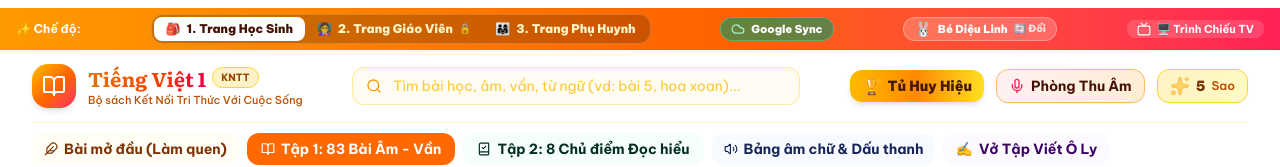
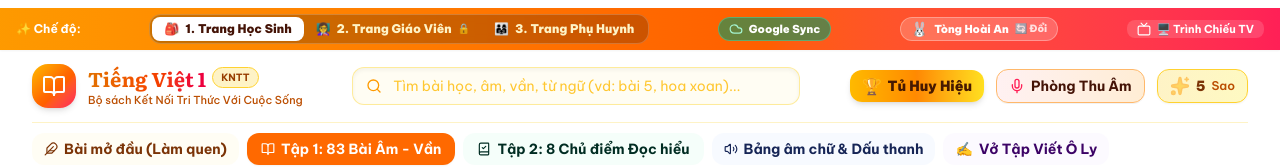
Before and after one commit to hienlinhthxn-del/H-c-Ti-ng-Vi-t-1-A2, a React (Vite) app: page / in a window 1280 px wide. Shown: the top 167 px of the page. Built offline with nearby package versions, Linux system fonts and the light colour scheme.

Commit message:
feat: update classroom data and add search functionality
- Bumped storage keys to v2 to refresh class/user data.
- Updated class roster with specific student information.
- Added search capability to UserProfileModal for better filtering.

```diff
--- a/src/components/UserProfileModal.tsx
+++ b/src/components/UserProfileModal.tsx
@@ -15,7 +15,8 @@ import {
   ShieldCheck,
   RotateCcw,
   CheckCircle2,
-  AlertCircle
+  AlertCircle,
+  Search
 } from 'lucide-react';
 import { AppUserProfile, UserRole } from '../types';
 import { userProfileService, AVATAR_OPTIONS } from '../services/userProfileService';
@@ -36,6 +37,7 @@ export const UserProfileModal: React.FC<UserProfileModalProps> = ({
   const [activeUser, setActiveUser] = useState<AppUserProfile>(userProfileService.getActiveUser());
   const [activeTab, setActiveTab] = useState<'profiles' | 'add_new' | 'sync'>('profiles');
   const [roleFilter, setRoleFilter] = useState<'all' | 'student' | 'teacher' | 'parent'>('all');
+  const [searchQuery, setSearchQuery] = useState('');
 
   // New user form state
   const [newName, setNewName] = useState('');
@@ -145,8 +147,15 @@ export const UserProfileModal: React.FC<UserProfileModalProps> = ({
   };
 
   const filteredUsers = users.filter(u => {
-    if (roleFilter === 'all') return true;
-    return u.role === roleFilter;
+    if (roleFilter !== 'all' && u.role !== roleFilter) return false;
+    if (searchQuery.trim()) {
+      const q = searchQuery.toLowerCase().trim();
+      const matchName = u.name.toLowerCase().includes(q);
+      const matchCode = u.studentCode?.toLowerCase().includes(q);
+      const matchClass = u.classroom?.toLowerCase().includes(q);
+      return matchName || matchCode || matchClass;
+    }
+    return true;
   });
 
   return (
@@ -169,7 +178,7 @@ export const UserProfileModal: React.FC<UserProfileModalProps> = ({
             </div>
             <div>
               <div className="flex items-center gap-2">
-                <h2 className="text-lg sm:text-xl font-black">Hệ Thống Đa Người Dùng</h2>
+                <h2 className="text-lg sm:text-xl font-black">Danh Sách Học Sinh & Người Dùng</h2>
                 <span className="bg-white/25 px-2 py-0.5 rounded-full text-[11px] font-bold">
                   {users.length} Hồ sơ
                 </span>
@@ -201,7 +210,7 @@ export const UserProfileModal: React.FC<UserProfileModalProps> = ({
             }`}
           >
             <Users className="w-4 h-4" />
-            <span>Danh Sách Người Dùng</span>
+            <span>Danh Sách Lớp ({users.filter(u => u.role === 'student').length} HS)</span>
           </button>
 
           <button
@@ -214,7 +223,7 @@ export const UserProfileModal: React.FC<UserProfileModalProps> = ({
             }`}
           >
             <UserPlus className="w-4 h-4" />
-            <span>Thêm Hồ Sơ Mới</span>
+            <span>Thêm Học Sinh Mới</span>
           </button>
 
           <button
@@ -235,13 +244,34 @@ export const UserProfileModal: React.FC<UserProfileModalProps> = ({
         {activeTab === 'profiles' && (
           <div className="p-4 sm:p-6 overflow-y-auto flex-1 space-y-4">
 
+            {/* Search Bar */}
+            <div className="relative">
+              <Search className="w-4 h-4 text-slate-400 absolute left-3.5 top-1/2 -translate-y-1/2" />
+              <input
+                id="search-user-profile-input"
+                type="text"
+                value={searchQuery}
+                onChange={(e) => setSearchQuery(e.target.value)}
+                placeholder="🔍 Tìm nhanh theo tên học sinh (vd: Hoài An, Phương Anh, Diệp, Phúc...)"
+                className="w-full pl-10 pr-9 py-2.5 bg-slate-50 border border-slate-200 focus:border-amber-500 focus:bg-white rounded-2xl text-xs sm:text-sm font-medium transition-all outline-none"
+              />
+              {searchQuery && (
+                <button
+                  onClick={() => setSearchQuery('')}
+                  className="absolute right-3 top-1/2 -translate-y-1/2 text-slate-400 hover:text-slate-600 text-xs"
+                >
+                  ✕
+                </button>
+              )}
+            </div>
+
             {/* Filter by Role */}
             <div className="flex items-center justify-between gap-2 flex-wrap pb-2 border-b border-slate-100">
-              <div className="flex items-center gap-1.5">
-                <span className="text-xs font-bold text-slate-600">Lọc theo:</span>
+              <div className="flex items-center gap-1.5 flex-wrap">
+                <span className="text-xs font-bold text-slate-600">Lọc:</span>
                 {[
                   { id: 'all', label: 'Tất cả' },
-                  { id: 'student', label: '🎒 Học sinh' },
+                  { id: 'student', label: `🎒 Học sinh (${users.filter(u => u.role === 'student').length})` },
                   { id: 'teacher', label: '👩‍🏫 Giáo viên' },
                   { id: 'parent', label: '👨‍👩‍👧 Phụ huynh' }
                 ].map((f) => (
@@ -260,7 +290,7 @@ export const UserProfileModal: React.FC<UserProfileModalProps> = ({
               </div>
 
               <span className="text-xs text-slate-500 font-medium">
-                {filteredUsers.length} người
+                Tìm thấy: <span className="font-bold text-amber-700">{filteredUsers.length}</span> hồ sơ
               </span>
             </div>
 
--- a/src/services/classAnalyticsService.ts
+++ b/src/services/classAnalyticsService.ts
@@ -6,55 +6,54 @@ import {
   StudentStatus
 } from '../types';
 
-const CLASSES_STORAGE_KEY = 'tiengviet1_classes_list_v1';
-const STUDENTS_STORAGE_KEY = 'tiengviet1_students_roster_v1';
-const CURRENT_CLASS_KEY = 'tiengviet1_current_class_id_v1';
+const CLASSES_STORAGE_KEY = 'tiengviet1_classes_list_v2';
+const STUDENTS_STORAGE_KEY = 'tiengviet1_students_roster_v2';
+const CURRENT_CLASS_KEY = 'tiengviet1_current_class_id_v2';
 
 // Initial Sample Classes
 const DEFAULT_CLASSES: ClassRoom[] = [
   {
     id: 'lop-1a1',
-    name: 'Lớp 1A1',
+    name: 'Lớp 1A',
     grade: 'Khối 1',
     schoolYear: '2024 - 2025',
-    homeroomTeacher: 'Cô Nguyễn Thị Lan',
-    totalStudents: 18,
-    currentTargetLesson: 45
-  },
-  {
-    id: 'lop-1a2',
-    name: 'Lớp 1A2',
-    grade: 'Khối 1',
-    schoolYear: '2024 - 2025',
-    homeroomTeacher: 'Cô Trần Hải Yến',
-    totalStudents: 16,
-    currentTargetLesson: 42
+    homeroomTeacher: 'Cô Mai Linh',
+    totalStudents: 28,
+    currentTargetLesson: 35
   }
 ];
 
-// Generate realistic default student roster with varied progress for demo/real classroom usage
+// Generate 28 students roster matching the official class image
 const generateDefaultStudents = (): StudentProfile[] => {
-  const avatars = ['👦', '👧', '🧒', '👶'];
-
   const studentNames = [
-    { code: 'HS01', name: 'Nguyễn Gia Bảo', gender: 'male', status: 'excellent', lessonsCount: 46, recs: 14, writes: 32, stars: 138, note: 'Đọc to, rõ ràng, phát âm chuẩn các âm khó gi/d, tr/ch.' },
-    { code: 'HS02', name: 'Trần Bảo Anh', gender: 'female', status: 'excellent', lessonsCount: 45, recs: 15, writes: 35, stars: 142, note: 'Giọng đọc truyền cảm, ngắt nghỉ đúng dấu câu, viết chữ đều nét.' },
-    { code: 'HS03', name: 'Lê Minh Khang', gender: 'male', status: 'good', lessonsCount: 42, recs: 11, writes: 28, stars: 118, note: 'Chăm chỉ luyện đọc, cần rèn thêm vần uy/uya.' },
-    { code: 'HS04', name: 'Phạm Ngọc Mai', gender: 'female', status: 'excellent', lessonsCount: 48, recs: 18, writes: 38, stars: 156, note: 'Trạng nguyên nhí của lớp, đọc lưu loát mọi bài thơ văn.' },
-    { code: 'HS05', name: 'Hoàng Đức Anh', gender: 'male', status: 'good', lessonsCount: 39, recs: 8, writes: 24, stars: 102, note: 'Đọc tiến bộ rõ rệt, nét chữ rê bút chưa thật mềm.' },
-    { code: 'HS06', name: 'Vũ Quỳnh Chi', gender: 'female', status: 'good', lessonsCount: 41, recs: 10, writes: 27, stars: 112, note: 'Thuộc bảng chữ cái nhanh, giọng đọc vang và tự tin.' },
-    { code: 'HS07', name: 'Đặng Tuấn Kiệt', gender: 'male', status: 'needs_support', lessonsCount: 22, recs: 4, writes: 12, stars: 58, note: 'Hay nhầm lẫn dấu hỏi/ngã và âm s/x. Cần kèm thêm 15p sau giờ học.' },
-    { code: 'HS08', name: 'Bùi Thảo Linh', gender: 'female', status: 'good', lessonsCount: 40, recs: 9, writes: 29, stars: 115, note: 'Đọc tốt phần từ ngữ ứng dụng, chữ viết sạch sẽ.' },
-    { code: 'HS09', name: 'Ngô Quang Huy', gender: 'male', status: 'average', lessonsCount: 32, recs: 6, writes: 18, stars: 84, note: 'Đọc còn hơi chậm, cần luyện ghép vần có âm đệm o/u.' },
-    { code: 'HS10', name: 'Đỗ Hà My', gender: 'female', status: 'excellent', lessonsCount: 44, recs: 12, writes: 31, stars: 130, note: 'Phát âm chuẩn âm đầu và thanh điệu, tích cực phát biểu.' },
-    { code: 'HS11', name: 'Dương Tiến Dũng', gender: 'male', status: 'needs_support', lessonsCount: 19, recs: 3, writes: 10, stars: 49, note: 'Chưa vững vần đôi iê/yê, ươ, uô. Cần hỗ trợ thẻ từ tại nhà.' },
-    { code: 'HS12', name: 'Lý Kim Ngân', gender: 'female', status: 'good', lessonsCount: 38, recs: 8, writes: 26, stars: 105, note: 'Đọc trôi chảy các bài văn ngắn, ngoan ngoãn.' },
-    { code: 'HS13', name: 'Trịnh Đình Trọng', gender: 'male', status: 'average', lessonsCount: 30, recs: 5, writes: 16, stars: 76, note: 'Cần chú ý tư thế ngồi viết và cách cầm bút 3 ngón.' },
-    { code: 'HS14', name: 'Võ Phương Linh', gender: 'female', status: 'excellent', lessonsCount: 43, recs: 13, writes: 33, stars: 135, note: 'Giọng đọc ngọt ngào, đọc thơ có ngữ điệu diễn cảm.' },
-    { code: 'HS15', name: 'Mai Văn Hùng', gender: 'male', status: 'good', lessonsCount: 37, recs: 7, writes: 23, stars: 98, note: 'Đọc to dõng dạc, cần lưu ý ngắt giọng ở dấu phẩy.' },
-    { code: 'HS16', name: 'Chu Thu Trang', gender: 'female', status: 'good', lessonsCount: 39, recs: 8, writes: 25, stars: 108, note: 'Nhớ bài lâu, hoàn thành đầy đủ bài tập cô giao.' },
-    { code: 'HS17', name: 'Phan Quốc Bảo', gender: 'male', status: 'average', lessonsCount: 28, recs: 4, writes: 14, stars: 70, note: 'Đọc câu dài còn ngắt quãng, đang cải thiện tốt.' },
-    { code: 'HS18', name: 'Lương Ánh Tuyết', gender: 'female', status: 'good', lessonsCount: 41, recs: 11, writes: 30, stars: 122, note: 'Nắm chắc cấu tạo tiếng và mô hình đánh vần KNTT.' }
+    { code: 'HS01', name: 'Tòng Hoài An', gender: 'male', status: 'excellent', lessonsCount: 32, recs: 10, writes: 24, stars: 96, note: 'Đọc to, rõ ràng, phát âm tốt.' },
+    { code: 'HS02', name: 'Lò Huyền Anh', gender: 'female', status: 'excellent', lessonsCount: 30, recs: 12, writes: 25, stars: 92, note: 'Giọng đọc truyền cảm, nét chữ đều đẹp.' },
+    { code: 'HS03', name: 'Nguyễn Hoàng Tú Anh', gender: 'male', status: 'good', lessonsCount: 28, recs: 9, writes: 22, stars: 84, note: 'Chăm chỉ luyện đọc bài mới.' },
+    { code: 'HS04', name: 'Nguyễn Phương Anh', gender: 'female', status: 'excellent', lessonsCount: 33, recs: 14, writes: 28, stars: 102, note: 'Đọc diễn cảm, tích cực phát biểu.' },
+    { code: 'HS05', name: 'Mùa Ngọc Bích', gender: 'female', status: 'good', lessonsCount: 27, recs: 8, writes: 20, stars: 80, note: 'Phát âm chuẩn âm đầu và dấu thanh.' },
+    { code: 'HS06', name: 'Nguyễn Ngọc Diệp', gender: 'female', status: 'good', lessonsCount: 29, recs: 9, writes: 21, stars: 86, note: 'Nắm chắc bài, chữ viết sạch sẽ.' },
+    { code: 'HS07', name: 'Lê Nguyễn Linh Đan', gender: 'female', status: 'excellent', lessonsCount: 34, recs: 15, writes: 29, stars: 105, note: 'Đọc lưu loát, giọng đọc trong trẻo.' },
+    { code: 'HS08', name: 'Nguyễn Hải Đăng', gender: 'male', status: 'good', lessonsCount: 26, recs: 7, writes: 19, stars: 78, note: 'Có nhiều tiến bộ khi đọc từ ứng dụng.' },
+    { code: 'HS09', name: 'Tô Hải Đăng', gender: 'male', status: 'good', lessonsCount: 28, recs: 8, writes: 20, stars: 82, note: 'Đọc to dõng dạc, tự tin.' },
+    { code: 'HS10', name: 'Giàng Hương Giang', gender: 'female', status: 'good', lessonsCount: 25, recs: 7, writes: 18, stars: 74, note: 'Thuộc bảng âm vần nhanh.' },
+    { code: 'HS11', name: 'Lò Thị Ngọc Hân', gender: 'female', status: 'good', lessonsCount: 27, recs: 8, writes: 21, stars: 81, note: 'Ngoan ngoãn, rèn đọc chăm chỉ.' },
+    { code: 'HS12', name: 'Giàng Ngọc Bảo Hân', gender: 'female', status: 'excellent', lessonsCount: 31, recs: 11, writes: 26, stars: 94, note: 'Đọc trôi chảy, diễn cảm.' },
+    { code: 'HS13', name: 'Nguyễn Văn Khải', gender: 'male', status: 'good', lessonsCount: 24, recs: 6, writes: 17, stars: 72, note: 'Cần chú ý thêm thanh hỏi/ngã.' },
+    { code: 'HS14', name: 'Nguyễn Khang', gender: 'male', status: 'good', lessonsCount: 26, recs: 7, writes: 18, stars: 76, note: 'Đọc tốt tiếng có âm đệm.' },
+    { code: 'HS15', name: 'Tòng Minh Khôi', gender: 'male', status: 'average', lessonsCount: 20, recs: 5, writes: 14, stars: 60, note: 'Đang tiến bộ dần từng ngày.' },
+    { code: 'HS16', name: 'Đặng Anh Khôi', gender: 'male', status: 'good', lessonsCount: 27, recs: 8, writes: 20, stars: 80, note: 'Đọc tốt các câu ứng dụng ngắn.' },
+    { code: 'HS17', name: 'Khoàng Trang Lê', gender: 'female', status: 'good', lessonsCount: 25, recs: 7, writes: 19, stars: 75, note: 'Chữ viết sạch đẹp, ngay ngắn.' },
+    { code: 'HS18', name: 'Đoàn Khánh Linh', gender: 'female', status: 'excellent', lessonsCount: 32, recs: 12, writes: 27, stars: 98, note: 'Đọc bài lưu loát, giọng hay.' },
+    { code: 'HS19', name: 'Nguyễn Hoàng Long', gender: 'male', status: 'good', lessonsCount: 26, recs: 7, writes: 18, stars: 78, note: 'Hăng hái đọc bài và luyện viết.' },
+    { code: 'HS20', name: 'Nông Ngọc Khải Minh', gender: 'male', status: 'good', lessonsCount: 28, recs: 9, writes: 22, stars: 85, note: 'Nhớ mặt chữ nhanh, phát âm chuẩn.' },
+    { code: 'HS21', name: 'Phạm Hải Nam', gender: 'male', status: 'good', lessonsCount: 27, recs: 8, writes: 20, stars: 80, note: 'Đọc tốt các bài tập đọc 1.' },
+    { code: 'HS22', name: 'Tòng Thị Kim Ngân', gender: 'female', status: 'good', lessonsCount: 26, recs: 7, writes: 19, stars: 78, note: 'Đọc rõ ràng, ngắt nghỉ đúng chỗ.' },
+    { code: 'HS23', name: 'Trần Bảo Ngân', gender: 'female', status: 'excellent', lessonsCount: 33, recs: 13, writes: 28, stars: 100, note: 'Đọc bài rất lưu loát và biểu cảm.' },
+    { code: 'HS24', name: 'Cao Đăng Phúc', gender: 'male', status: 'good', lessonsCount: 24, recs: 6, writes: 17, stars: 72, note: 'Cần luyện thêm vần khó.' },
+    { code: 'HS25', name: 'Nguyễn Ngọc Anh Tú', gender: 'male', status: 'good', lessonsCount: 29, recs: 10, writes: 23, stars: 88, note: 'Năng nổ, phát âm to rõ.' },
+    { code: 'HS26', name: 'Vừ Chí Thiện', gender: 'male', status: 'average', lessonsCount: 21, recs: 5, writes: 15, stars: 62, note: 'Cần kèm thêm ghép âm cuối.' },
+    { code: 'HS27', name: 'Sùng Minh Thư', gender: 'female', status: 'good', lessonsCount: 25, recs: 7, writes: 18, stars: 76, note: 'Tập trung học tập tốt.' },
+    { code: 'HS28', name: 'Lò Nhã Uyên', gender: 'female', status: 'good', lessonsCount: 28, recs: 9, writes: 21, stars: 84, note: 'Đọc chuẩn tiếng và từ ngữ.' }
   ];
 
   return studentNames.map((s, idx) => {
@@ -122,12 +121,19 @@ class ClassAnalyticsService {
     try {
       const raw = localStorage.getItem(STUDENTS_STORAGE_KEY);
       if (raw) {
-        return JSON.parse(raw);
+        const parsed = JSON.parse(raw);
+        if (Array.isArray(parsed) && parsed.length >= 20) {
+          return parsed;
+        }
       }
     } catch (e) {
       console.error('Failed to load students from storage:', e);
     }
-    return generateDefaultStudents();
+    const defaults = generateDefaultStudents();
+    try {
+      localStorage.setItem(STUDENTS_STORAGE_KEY, JSON.stringify(defaults));
+    } catch (e) {}
+    return defaults;
   }
 
   private loadCurrentClassId(): string {
--- a/src/services/userProfileService.ts
+++ b/src/services/userProfileService.ts
@@ -1,80 +1,69 @@
 import { AppUserProfile, UserRole } from '../types';
 import { achievementService } from './achievementService';
 
-const USERS_STORAGE_KEY = 'tiengviet1_multi_users_v1';
-const ACTIVE_USER_ID_KEY = 'tiengviet1_active_user_id_v1';
+const USERS_STORAGE_KEY = 'tiengviet1_multi_users_v2';
+const ACTIVE_USER_ID_KEY = 'tiengviet1_active_user_id_v2';
 
 export const AVATAR_OPTIONS = {
-  student: ['🐰', '🐻', '🐱', '🐼', '🦁', '🚀', '🦄', '🐯', '🦊', '🐶', '🐸', '🐨', '🐥', '🦖', '🌟'],
+  student: ['🐰', '🐻', '🐱', '🐼', '🦁', '🚀', '🦄', '🐯', '🦊', '🐶', '🐸', '🐨', '🐥', '🦖', '🌟', '🌸', '💎', '🌿', '🎀', '🌻', '🐲', '📚'],
   teacher: ['👩‍🏫', '👨‍🏫', '🎓', '📚', '🖋️'],
   parent: ['👨‍👩‍👧', '👩‍👧', '👨‍👦', '🏡', '❤️', '🌟']
 };
 
+export const CLASS_ROSTER_STUDENTS = [
+  { code: 'HS01', name: 'Tòng Hoài An', gender: 'male' as const, avatar: '🐰' },
+  { code: 'HS02', name: 'Lò Huyền Anh', gender: 'female' as const, avatar: '🌸' },
+  { code: 'HS03', name: 'Nguyễn Hoàng Tú Anh', gender: 'male' as const, avatar: '🚀' },
+  { code: 'HS04', name: 'Nguyễn Phương Anh', gender: 'female' as const, avatar: '🐱' },
+  { code: 'HS05', name: 'Mùa Ngọc Bích', gender: 'female' as const, avatar: '💎' },
+  { code: 'HS06', name: 'Nguyễn Ngọc Diệp', gender: 'female' as const, avatar: '🌿' },
+  { code: 'HS07', name: 'Lê Nguyễn Linh Đan', gender: 'female' as const, avatar: '🦄' },
+  { code: 'HS08', name: 'Nguyễn Hải Đăng', gender: 'male' as const, avatar: '🦁' },
+  { code: 'HS09', name: 'Tô Hải Đăng', gender: 'male' as const, avatar: '🌟' },
+  { code: 'HS10', name: 'Giàng Hương Giang', gender: 'female' as const, avatar: '🐻' },
+  { code: 'HS11', name: 'Lò Thị Ngọc Hân', gender: 'female' as const, avatar: '🎀' },
+  { code: 'HS12', name: 'Giàng Ngọc Bảo Hân', gender: 'female' as const, avatar: '🦊' },
+  { code: 'HS13', name: 'Nguyễn Văn Khải', gender: 'male' as const, avatar: '🐯' },
+  { code: 'HS14', name: 'Nguyễn Khang', gender: 'male' as const, avatar: '🚀' },
+  { code: 'HS15', name: 'Tòng Minh Khôi', gender: 'male' as const, avatar: '🐶' },
+  { code: 'HS16', name: 'Đặng Anh Khôi', gender: 'male' as const, avatar: '🐼' },
+  { code: 'HS17', name: 'Khoàng Trang Lê', gender: 'female' as const, avatar: '🌻' },
+  { code: 'HS18', name: 'Đoàn Khánh Linh', gender: 'female' as const, avatar: '🐰' },
+  { code: 'HS19', name: 'Nguyễn Hoàng Long', gender: 'male' as const, avatar: '🐲' },
+  { code: 'HS20', name: 'Nông Ngọc Khải Minh', gender: 'male' as const, avatar: '🐨' },
+  { code: 'HS21', name: 'Phạm Hải Nam', gender: 'male' as const, avatar: '🦁' },
+  { code: 'HS22', name: 'Tòng Thị Kim Ngân', gender: 'female' as const, avatar: '🐥' },
+  { code: 'HS23', name: 'Trần Bảo Ngân', gender: 'female' as const, avatar: '🌸' },
+  { code: 'HS24', name: 'Cao Đăng Phúc', gender: 'male' as const, avatar: '🐸' },
+  { code: 'HS25', name: 'Nguyễn Ngọc Anh Tú', gender: 'male' as const, avatar: '🌟' },
+  { code: 'HS26', name: 'Vừ Chí Thiện', gender: 'male' as const, avatar: '🦖' },
+  { code: 'HS27', name: 'Sùng Minh Thư', gender: 'female' as const, avatar: '📚' },
+  { code: 'HS28', name: 'Lò Nhã Uyên', gender: 'female' as const, avatar: '🐱' }
+];
+
 const DEFAULT_PROFILES: AppUserProfile[] = [
-  {
-    id: 'student_dieulinh',
-    name: 'Bé Diệu Linh',
-    role: 'student',
-    avatar: '🐰',
-    studentCode: 'HS01',
-    classroom: 'Lớp 1A',
-    gender: 'female',
-    starsCount: 18,
-    completedLessonKeys: [
-      'vol1_1', 'vol1_2', 'vol1_3', 'vol1_4', 'vol1_5',
-      'vol1_6', 'vol1_7', 'vol1_8', 'vol1_9', 'vol1_10',
-      'vol1_11', 'vol1_12', 'vol1_13', 'vol1_14', 'vol1_15',
-      'vol1_16', 'vol1_17', 'vol1_18'
-    ],
-    unlockedBadgeIds: ['first_lesson', 'reading_3', 'reading_5', 'reading_10', 'rec_first'],
-    totalRecordingsCount: 3,
-    createdAt: new Date(Date.now() - 30 * 86400000).toISOString(),
-    lastActiveAt: new Date().toISOString()
-  },
-  {
-    id: 'student_baonam',
-    name: 'Bé Bảo Nam',
-    role: 'student',
-    avatar: '🦁',
-    studentCode: 'HS02',
-    classroom: 'Lớp 1A',
-    gender: 'male',
-    starsCount: 28,
-    completedLessonKeys: [
-      'vol1_1', 'vol1_2', 'vol1_3', 'vol1_4', 'vol1_5',
-      'vol1_6', 'vol1_7', 'vol1_8', 'vol1_9', 'vol1_10',
-      'vol1_11', 'vol1_12', 'vol1_13', 'vol1_14', 'vol1_15',
-      'vol1_16', 'vol1_17', 'vol1_18', 'vol1_19', 'vol1_20',
-      'vol1_21', 'vol1_22', 'vol1_23', 'vol1_24', 'vol1_25',
-      'vol1_26', 'vol1_27', 'vol1_28'
-    ],
-    unlockedBadgeIds: ['first_lesson', 'reading_3', 'reading_5', 'reading_10', 'reading_20', 'vol1_champion', 'rec_first', 'rec_5'],
-    totalRecordingsCount: 6,
-    createdAt: new Date(Date.now() - 40 * 86400000).toISOString(),
-    lastActiveAt: new Date().toISOString()
-  },
-  {
-    id: 'student_tuankiet',
-    name: 'Bé Tuấn Kiệt',
-    role: 'student',
-    avatar: '🚀',
-    studentCode: 'HS03',
-    classroom: 'Lớp 1A',
-    gender: 'male',
-    starsCount: 6,
-    completedLessonKeys: ['vol1_1', 'vol1_2', 'vol1_3', 'vol1_4', 'vol1_5', 'vol1_6'],
-    unlockedBadgeIds: ['first_lesson', 'reading_3', 'reading_5'],
-    totalRecordingsCount: 1,
-    createdAt: new Date(Date.now() - 15 * 86400000).toISOString(),
-    lastActiveAt: new Date().toISOString()
-  },
+  ...CLASS_ROSTER_STUDENTS.map((st, idx) => ({
+    id: `student_hs_${st.code.toLowerCase()}`,
+    name: st.name,
+    role: 'student' as UserRole,
+    avatar: st.avatar,
+    studentCode: st.code,
+    classroom: 'Lớp 1',
+    gender: st.gender,
+    starsCount: idx < 5 ? 12 + idx * 3 : Math.max(2, 20 - idx),
+    completedLessonKeys: Array.from({ length: Math.min(25, Math.max(3, 20 - idx)) }, (_, i) => `vol1_${i + 1}`),
+    unlockedBadgeIds: ['first_lesson', 'reading_3'],
+    totalRecordingsCount: idx % 3 === 0 ? 3 : idx % 2 === 0 ? 2 : 1,
+    createdAt: new Date(Date.now() - (30 + idx) * 86400000).toISOString(),
+    lastActiveAt: new Date(Date.now() - idx * 3600000).toISOString()
+  })),
   {
     id: 'teacher_mailinh',
     name: 'Cô Mai Linh',
     role: 'teacher',
     avatar: '👩‍🏫',
-    classroom: 'Lớp 1A - Trường Tiểu học Chu Văn An',
-    pinCode: '',
+    classroom: 'Lớp 1',
+    pinCode: '1234',
     starsCount: 0,
     completedLessonKeys: [],
     unlockedBadgeIds: [],
@@ -83,12 +72,12 @@ const DEFAULT_PROFILES: AppUserProfile[] = [
     lastActiveAt: new Date().toISOString()
   },
   {
-    id: 'parent_dieulinh',
-    name: 'Mẹ bé Diệu Linh',
+    id: 'parent_lop1',
+    name: 'Phụ Huynh Học Sinh',
     role: 'parent',
     avatar: '👨‍👩‍👧',
-    classroom: 'Lớp 1A',
-    linkedStudentIds: ['student_dieulinh'],
+    classroom: 'Lớp 1',
+    linkedStudentIds: ['student_hs_hs01'],
     starsCount: 0,
     completedLessonKeys: [],
     unlockedBadgeIds: [],
@@ -102,7 +91,7 @@ type UserChangeListener = (activeUser: AppUserProfile, allUsers: AppUserProfile[
 
 class UserProfileService {
   private users: AppUserProfile[] = [];
-  private activeUserId: string = 'student_dieulinh';
+  private activeUserId: string = 'student_hs_hs01';
   private listeners: UserChangeListener[] = [];
 
   constructor() {
@@ -114,6 +103,11 @@ class UserProfileService {
       const storedUsers = localStorage.getItem(USERS_STORAGE_KEY);
       if (storedUsers) {
         this.users = JSON.parse(storedUsers);
+        // If users list is outdated (doesn't have 28 students), merge/seed default roster
+        if (this.users.filter(u => u.role === 'student').length < 10) {
+          this.users = DEFAULT_PROFILES;
+          this.saveUsers();
+        }
       } else {
         this.users = DEFAULT_PROFILES;
         this.saveUsers();
@@ -128,7 +122,7 @@ class UserProfileService {
     } catch (e) {
       console.error('Error initializing UserProfileService:', e);
       this.users = DEFAULT_PROFILES;
-      this.activeUserId = 'student_dieulinh';
+      this.activeUserId = 'student_hs_hs01';
     }
   }
 
```
